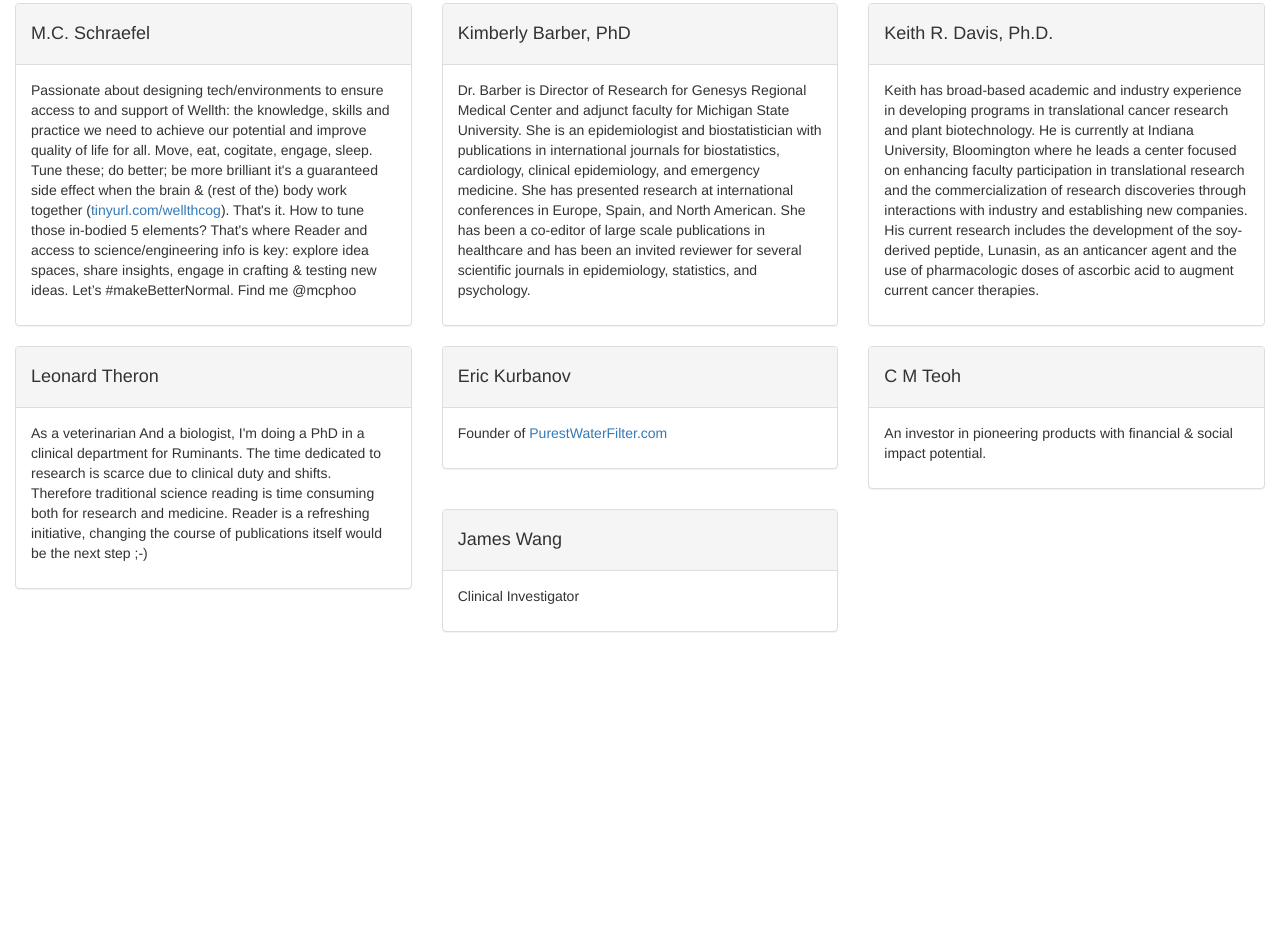
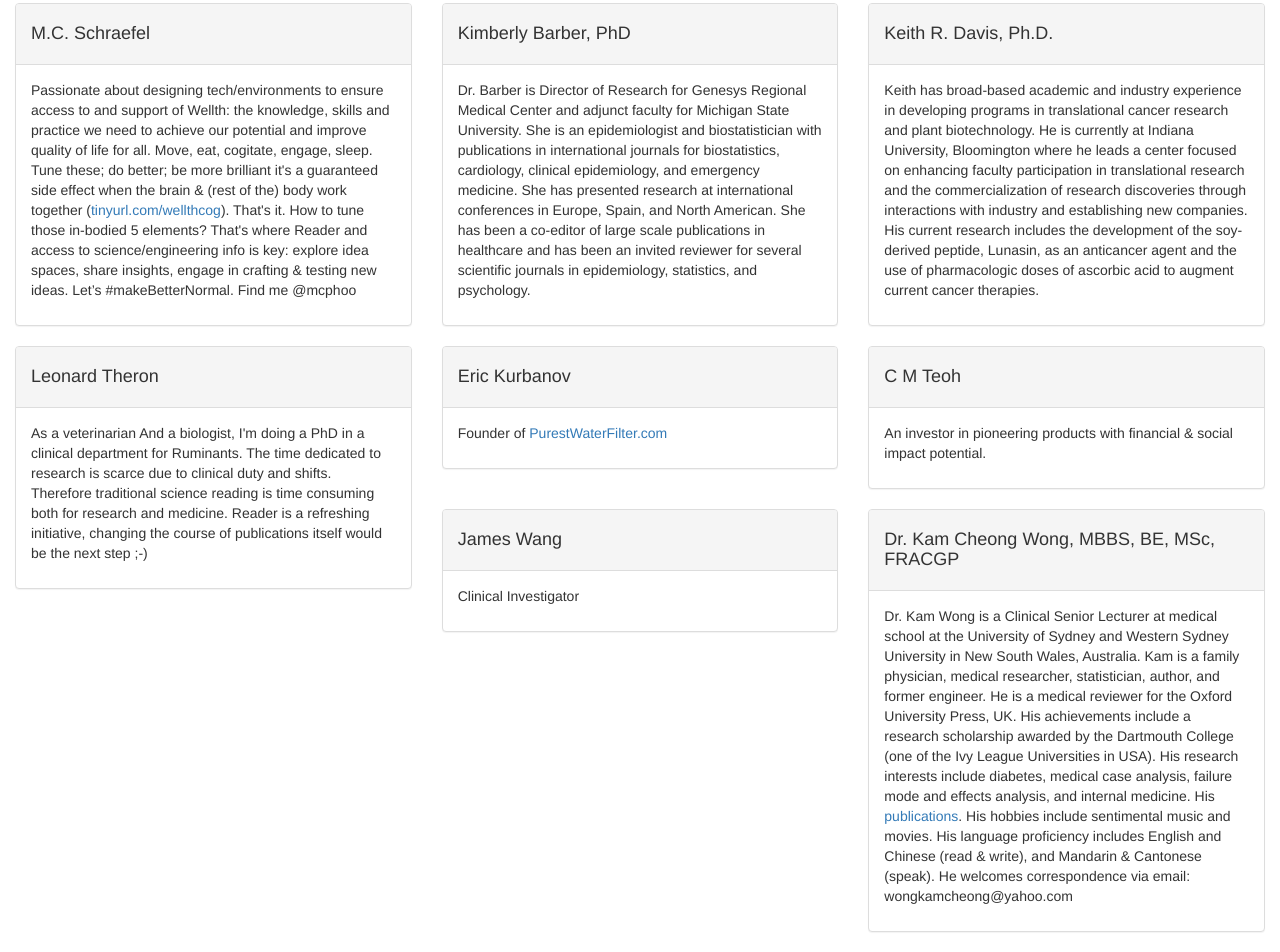
Before and after one commit to nofevery1/patrons, a plain HTML site: page index.html in a window 1280 px wide. Shown: the part 1010-1962 px from the top of the page. Before the commit the page ends 1662 px from the top, so only its background shows below. Drawn offline with nearby package versions, Linux system fonts and the light colour scheme.

Commit message:
Include Kam Cheong bio

```diff
--- a/index.html
+++ b/index.html
@@ -125,5 +125,19 @@
                 </div>
             </div>
 
+            <div class="col-md-4">
+                <div class="panel panel-default">
+                    <div class="panel-heading">
+                        <h4><i class="fa fa-fw fa-check"></i> Dr. Kam Cheong Wong, MBBS, BE, MSc, FRACGP</h4>
+                    </div>
+                    <div class="panel-body">
+                        <p>Dr. Kam Wong is a Clinical Senior Lecturer at medical school at the University of Sydney and Western Sydney University in New South Wales, Australia. Kam is a family physician, medical researcher, statistician, author, and former engineer.  He is a medical reviewer for the Oxford University Press, UK. His achievements include a research scholarship awarded by the Dartmouth College (one of the Ivy League Universities in USA).  His research interests include diabetes, medical case analysis, failure mode and effects analysis, and internal medicine. His <a href="http://orcid.org/0000-0003-1898-7678">publications</a>. His hobbies include sentimental music and movies. His language proficiency includes English and Chinese (read & write), and Mandarin & Cantonese (speak). He welcomes correspondence via email: wongkamcheong@yahoo.com</p>
+
+                    </div>
+                </div>
+            </div>
+
+
+
 </body>
 </html>
```
